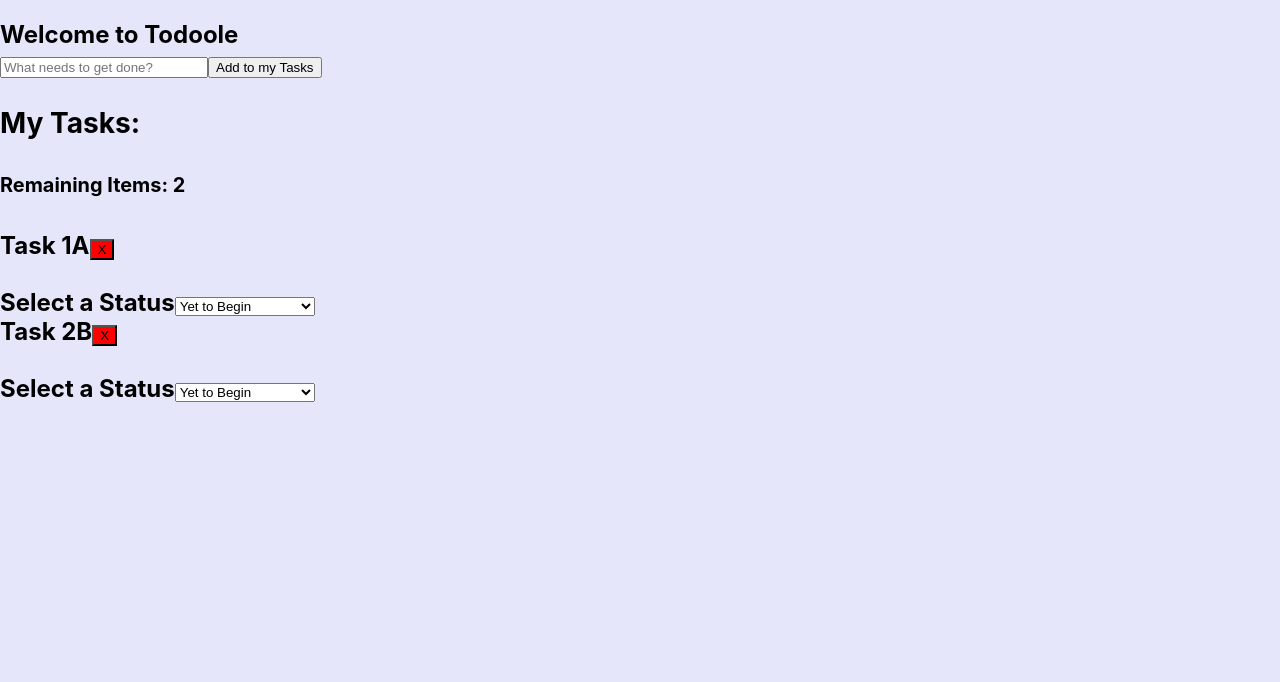
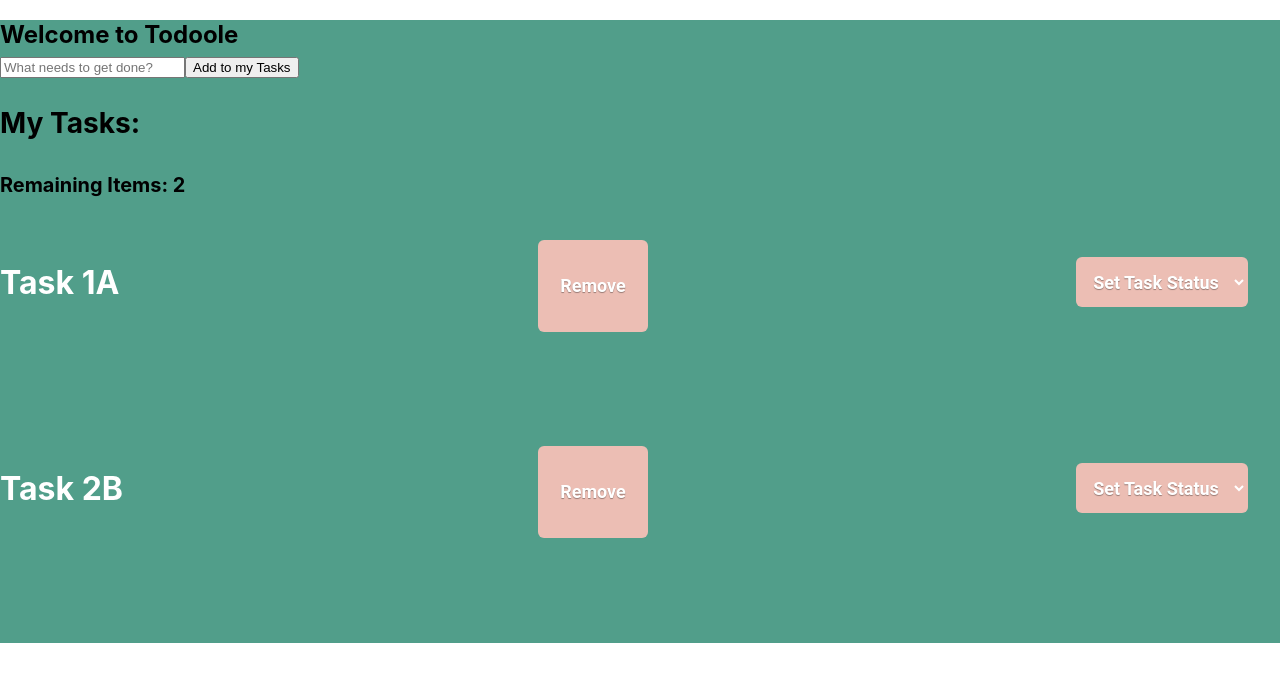
Before and after one commit to mgtz505/todoole, a React (Create React App) app: page / in a window 1280 px wide. Shown: the top 682 px of the page. Built offline with nearby package versions, Linux system fonts and the light colour scheme.

Commit message:
Formatting main app body and grid

```diff
--- a/src/App.css
+++ b/src/App.css
@@ -1,9 +1,3 @@
-body {
-
-  background: lavender;
+.App {
+    background-color: rgba(81,158,138,1)
 }
-
-
-.input-bar {
-  width: 200px;
-}
--- a/src/components/CreateTask.js
+++ b/src/components/CreateTask.js
@@ -1,4 +1,6 @@
 import React, { useState } from "react";
+import "../styles/createtask.css"
+
 
 const CreateTask = ({ addTask }) => {
   const [value, setValue] = useState("");
--- a/src/components/Todo.js
+++ b/src/components/Todo.js
@@ -1,31 +1,32 @@
 import React, { useState, useEffect } from "react";
 import CreateTask from "./CreateTask";
+import "../styles/todo.css"
 
 const Todo = () => {
   function Task({ task, index, completeTask, removeTask }) {
     return (
       <div
-        className="task"
+        className="task-container"
+      >
+        <h3
+        className="task-title"
         style={{ textDecoration: task.completed ? "line-through" : "" }}
-      >
-        {task.title}
-        {/* <button onClick={() => completeTask(index)}>Mark as Completed</button> */}
+            >{task.title}</h3>
+
         <button
-          style={{ background: "red" }}
+        className="remove-button"
           onClick={() => {
             removeTask(index);
-          }}
-        >
-          X
-        </button>
-        <h3>{task.status}</h3>
+          }} >Remove</button>
 
-        <label for="status">Select a Status</label>
-        <select name="staus" onChange={(event) => selectChanged(event.target.value, index)}>
-          <option value="yetToBegin">Yet to Begin</option>
-          <option value="inProgress">In Progress</option>
-          <option value="pendingComments">Pending Comments</option>
-          <option value="completed">Completed</option>
+        <div className="task-status">{task.status ? (<h3 className="task-status">Task Status: {task.status}</h3>) : null}</div>
+
+        {/* <label className="status-label" for="status">sdfsdf</label> */}
+        <select className="dropdown" name="staus" onChange={(event) => selectChanged(event.target.value, index)}>
+          <option className="option" value="Yet to Begin">Set Task Status</option>
+          <option className="option" value="Task In Progress">Task In Progress</option>
+          <option className="option" value="Pending Feedback">Pending Feedback</option>
+          <option className="option" value="Completed">Completed</option>
         </select>
       </div>
     );
@@ -74,14 +75,14 @@ useEffect(() => { setRemaining(tasks.filter(task => ! task.completed).length)})
 
   const selectChanged = (value,index) => {
     //   console.log(event.target.value)
-      if(value === "completed"){
+      if(value === "Completed"){
         const newTasks = [...tasks];
         newTasks[index].completed = true;
 
 
         setTasks(newTasks);
       } else {
-          if(value !== "completed"){
+          if(value !== "Completed"){
             const newTasks = [...tasks];
             newTasks[index].status = value
 
--- /dev/null
+++ b/src/styles/todo.css
@@ -0,0 +1,78 @@
+
+
+.task-container {
+    display: grid;
+    grid-template-columns: 7fr 1fr 1fr 1fr;
+    grid-template-rows: 1fr 1fr;
+    align-content: center;
+
+
+}
+
+.task-title{
+    color:white;
+    overflow-wrap: break-word;
+    font-size: 32px;
+}
+
+.remove-button {
+    background-color: rgba(236,190,180);
+    display: inline-block;
+    padding: 0.3em 1.2em;
+    margin: 0.5em 2em 0.1em 2em;
+    border: 0.1em solid rgba(255,255,255, 0);
+    border-radius: 6px;
+    box-sizing: border-box;
+    text-decoration: none;
+    color:white;
+    font-family: "Roboto", sans-serif;
+    font-weight: bold;
+    font-size: 18px;
+    text-align: center;
+    text-shadow: 0 0.05em 0.05em rgba(0,0,0,.35);
+}
+
+.remove-button:hover {
+    border-color: rgba(255,255,255,1);
+
+}
+
+.task-status{
+    color:white;
+    font-size: 18px;
+    /* margin-left: 2rem; */
+    /* margin-right: 2rem; */
+    grid-column-start: 1;
+    max-width: 10rem;
+}
+
+.status-label {
+    color: white;
+    font-size: 16px;
+    position: absolute;
+    grid-row-start: 2;
+}
+
+.dropdown {
+    grid-column-start: 4;
+    grid-row-start: 1;
+    margin-left: 20rem;
+    height: 50px;
+    align-self: center;
+    font-size: 18px;
+    border-radius: 6px;
+    font-family: "Roboto", sans-serif;
+    border: 0.1em solid rgba(255,255,255, 0);
+    background-color: rgba(236,190,180);
+    color: white;
+    font-weight: bold;
+    font-size: 18px;
+    text-align: center;
+    text-shadow: 0 0.05em 0.05em rgba(0,0,0,.35);
+    margin-right: 2rem;
+
+}
+
+.dropdown:hover {
+    border-color: rgba(255,255,255,1);
+}
```
Also changed, not shown: src/styles/createtask.css (added), 1 other file (tests, documents, lock files or other folders).
